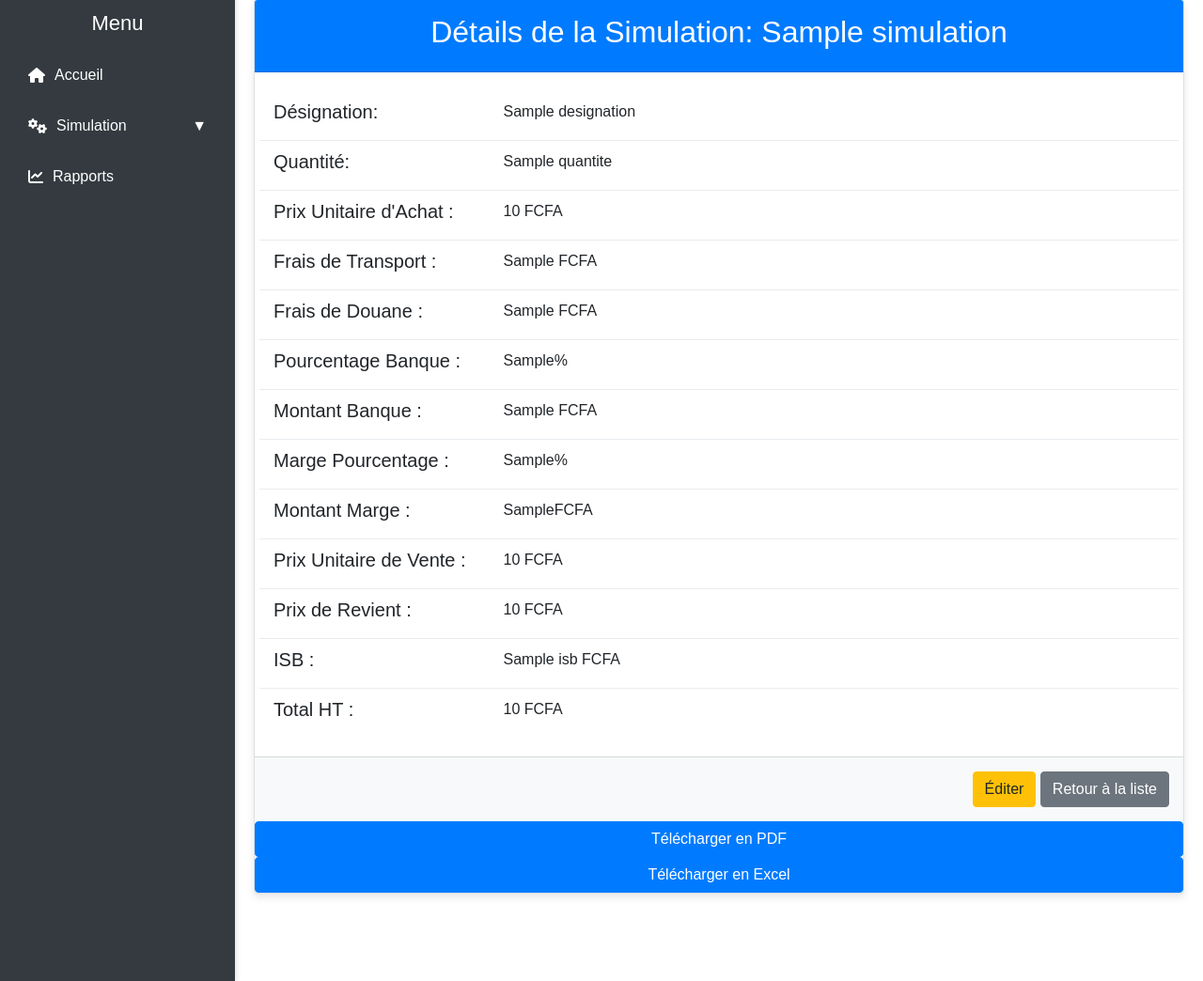
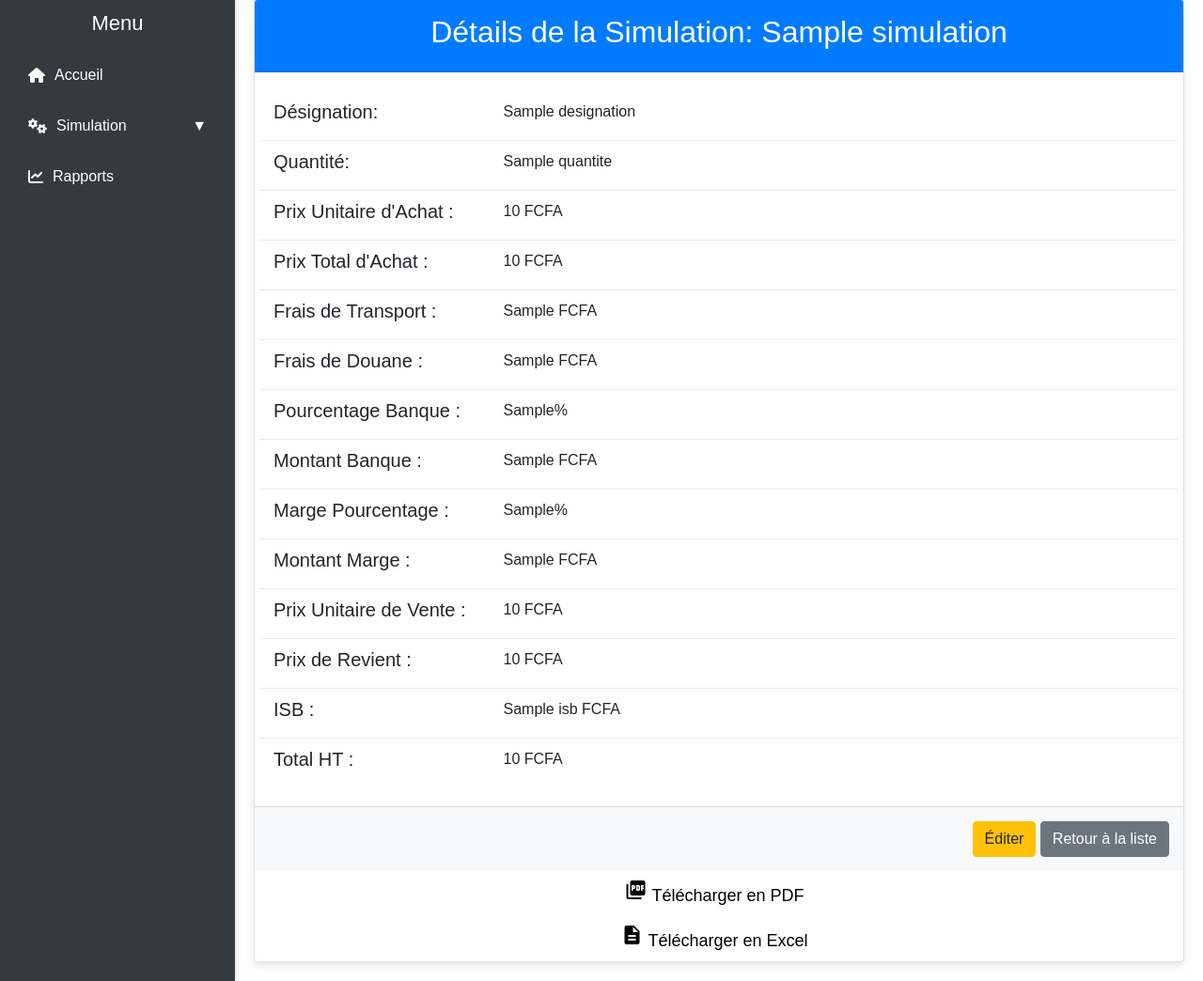
Before and after one commit to imane9258/Projet-simulation, a Django app: template templates/detail_simulation.html in a window 1280 px wide. Shown: the part 92-1136 px from the top of the page at 94% size. Run offline with Django 3.2, Linux system fonts and the light colour scheme; the template is opened without the code that fills it: most values are stand-ins (such as "Sample title", 1, 10 or a date in 2020); some libraries are stand-ins or nearby versions.

Commit message:
mise a jour

```diff
--- a/templates/detail_simulation.html
+++ b/templates/detail_simulation.html
@@ -5,6 +5,7 @@
 {% load static %}
 {% block extra_css %}
 <link rel="stylesheet" href="{% static 'css/styledetails.css' %}">
+<link href="https://fonts.googleapis.com/icon?family=Material+Icons" rel="stylesheet">
 {% endblock %}
 
 {% block content %}
@@ -37,6 +38,14 @@
                 </div>
                 <div class="col-md-9">
                     <p>{{ simulation.prix }} FCFA</p>
+                </div>
+            </div>
+            <div class="row detail-item">
+                <div class="col-md-3">
+                    <h5>Prix Total d'Achat :</h5>
+                </div>
+                <div class="col-md-9">
+                    <p>{{ simulation.prix_total_achat }} FCFA</p>
                 </div>
             </div>
             <div class="row detail-item">
@@ -86,7 +95,7 @@
                     <h5>Montant Marge :</h5>
                 </div>
                 <div class="col-md-9">
-                    <p>{{ simulation.marge_montant }}FCFA</p>
+                    <p>{{ simulation.marge_montant }} FCFA</p>
                 </div>
             </div>
             <div class="row detail-item">
@@ -126,8 +135,8 @@
             <a href="{% url 'edit_simulation' simulation.id_simulation %}" class="btn btn-warning">Éditer</a>
             <a href="{% url 'liste_simulations' %}" class="btn btn-secondary">Retour à la liste</a>
         </div>
-        <a href="{% url 'download_pdf' simulation.id_simulation %}" class="btn btn-primary">Télécharger en PDF</a>
-        <a href="{% url 'download_excel' simulation.id_simulation %}" class="btn btn-primary">Télécharger en Excel</a>
+        <a href="{% url 'download_pdf' simulation.id_simulation %}" class="btn-download"><i class="material-icons">picture_as_pdf</i>Télécharger en PDF</a>
+        <a href="{% url 'download_excel' simulation.id_simulation %}" class="btn-download"><i class="material-icons">description</i>Télécharger en Excel</a>
 
     </div>
 
```
Also changed, not shown: appsimulation/views.py (+17 -4 lines).
